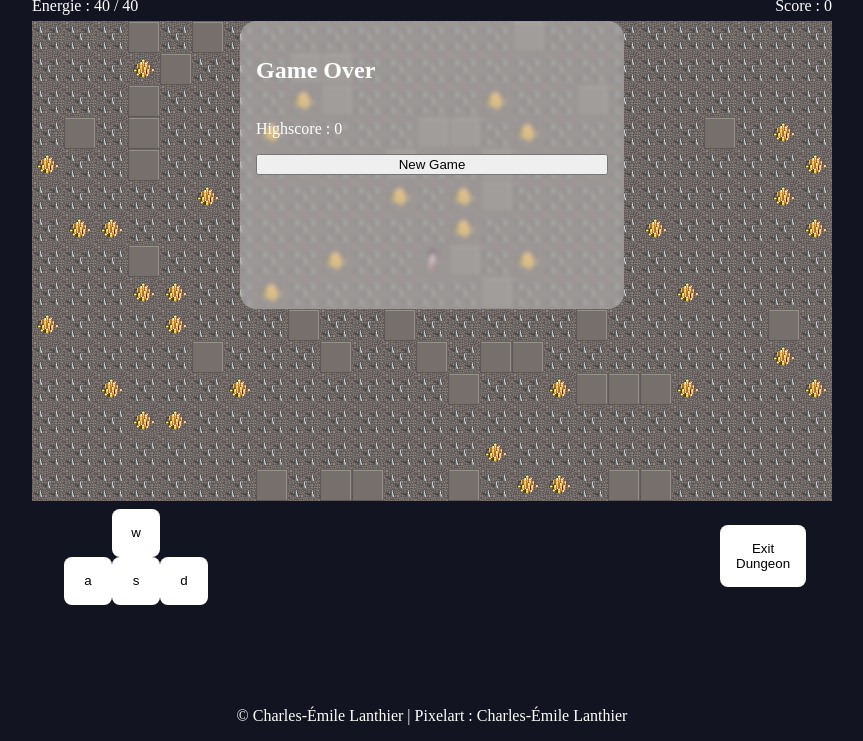
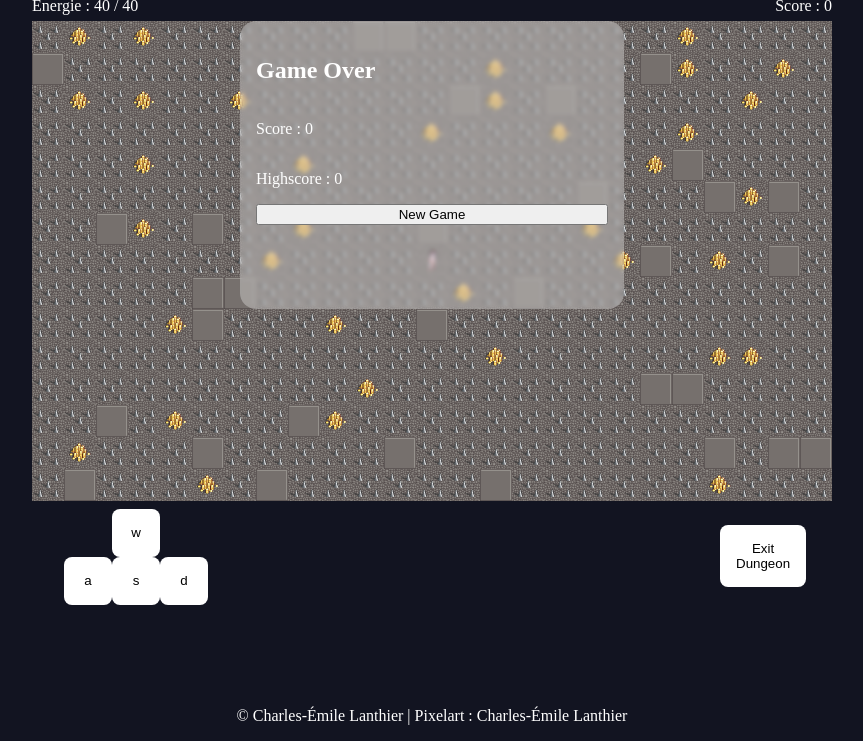
Before and after one commit to Charlanth/web-dev-dungeon-explorer, a plain HTML site: page index.html in a window 1280 px wide. Both pictures are taken after a click on the button "Exit Dungeon". Shown: the part 59-800 px from the top of the page, without its empty margins (208-1071 px from the left). Drawn offline with Linux system fonts and the light colour scheme.

Commit message:
finished gameover functionality

```diff
--- a/index.html
+++ b/index.html
@@ -3,8 +3,9 @@
 <head>
     <meta charset="UTF-8">
     <meta name="viewport" content="width=device-width, initial-scale=1.0">
-    <title>Jeu</title>
+    <title>Dungeon Explorer</title>
 
+    <link rel="icon" type="image/x-icon" href="/assets/tiles/treasure.png">
     <link rel="stylesheet" href="/css/style.css">
     <script type="module" src="/js/main.js"></script>
 </head>
@@ -19,7 +20,7 @@
         <div class="wrapper">
             <section id="game-section">
                 <div class="player-energy">
-                    <p>Énergie : <span id="player-energy"></span></p>
+                    <p>Énergie : <span id="player-energy"></span> / 40</p>
                 </div>
                 <div class="player-score">
                     <p>Score : <span id="player-score"></span></p>
@@ -38,10 +39,11 @@
                     <button id="button-finish-game" type="button" class="button-finish-game">Exit Dungeon</button>
                 </div>
             </section>
-            <section id="game-over" class="game-over hide">
+            <section id="game-over" class="game-over">
                 <h2>Game Over</h2>
-                <p id="highscore">Highscore : 0</p>
-                <button>New Game</button>
+                <p>Score : <span id="final-score">0</span></p>
+                <p>Highscore : <span id="highscore">0</span></p>
+                <button id="new-game" type="button">New Game</button>
             </section>
         </div>
     </main>
--- a/js/gameover.js
+++ b/js/gameover.js
@@ -1,14 +1,42 @@
-import { getPlayer } from "./player";
+import { getPlayer, resetPlayer } from "./player.js";
+import { eraseMap, generateMap, getMapGrid, updateMapTile, updateStats } from "./map.js";
 
 let isGameOver = true;
 
+const gameOverPopUp = document.getElementById("game-over");
+const finalScoreText = document.getElementById("final-score");
+const highScoreText = document.getElementById("highscore");
+
 export function setGameOver(gameStatus) {
-    gameOver = gameStatus;
+    isGameOver = gameStatus;
 }
 
 export let getGameOver = () => isGameOver;
 
 export function gameOver() {
-    let player = getPlayer()
-    player.highScore = player.score > player.highScore ? score : highScore;
+    let player = getPlayer();
+
+    // Met à jour le highscore au besoin
+    player.highScore = player.score > player.highScore ? player.score : player.highScore;
+    finalScoreText.innerText = `${player.score}`;
+    highScoreText.innerText = `${player.highScore}`;
+    setGameOver(true);
+    gameOverPopUp.classList.toggle("hide");
 }
+
+export function toggleGameOver() {
+    if(!gameOverPopUp.classList.contains("hide")) return;
+    gameOver();
+}
+
+export function startNewGame() {
+    if(!getGameOver()) return;
+    resetPlayer();
+    eraseMap();
+    getMapGrid().innerHTML = "";
+    generateMap();
+    updateMapTile(12, 7, "/assets/tiles/player.png", 4);
+    updateStats();
+    setGameOver(false);
+    gameOverPopUp.classList.toggle("hide");
+}
--- a/js/main.js
+++ b/js/main.js
@@ -1,4 +1,5 @@
-import { generateMap, updateStats, movePlayer, updateMapTile } from "./map.js";
+import { movePlayer } from "./map.js";
+import { toggleGameOver, startNewGame } from "./gameover.js";
 
 // Les bouttons pour controller le joueur
 const buttonUp = document.getElementById("button-up");
@@ -6,8 +7,8 @@ const buttonDown = document.getElementById("button-down");
 const buttonLeft = document.getElementById("button-left");
 const buttonRight = document.getElementById("button-right");
 
-const gameOverPopUp = document.getElementById("game-over");
 const buttonFinish = document.getElementById("button-finish-game");
+const buttonNewGame = document.getElementById("new-game");
 
 document.addEventListener("keydown", function(event) {
     if (event.key === "w") {
@@ -24,13 +25,12 @@ document.addEventListener("keydown", function(event) {
     }
 });
 
-generateMap();
-updateMapTile(12, 7, "/assets/tiles/player.png", 4);
-updateStats();
+startNewGame()
 
 buttonUp.addEventListener("click", () => movePlayer(0, -1));
 buttonDown.addEventListener("click", () => movePlayer(0, 1));
 buttonLeft.addEventListener("click", () => movePlayer(-1, 0));
 buttonRight.addEventListener("click", () => movePlayer(1, 0));
 
-buttonFinish.addEventListener("click", () => gameOverPopUp.classList.toggle("hide"));
+buttonFinish.addEventListener("click", toggleGameOver);
+buttonNewGame.addEventListener("click", startNewGame);
--- a/js/map.js
+++ b/js/map.js
@@ -1,4 +1,5 @@
 import { getPlayer } from "./player.js";
+import { gameOver, getGameOver, setGameOver } from "./gameover.js";
 
 const mapHeight = 15;
 const mapWidth = 25;
@@ -24,12 +25,14 @@ const tile_values = {
 };
 
 export let getTileMap = () => map;
+export let eraseMap = () => map = [];
+export let getMapGrid = () => mapGrid;
 
 /**
  * Met à jour le visuel des statistique du joueur
  */
 export function updateStats() {
-    document.getElementById("player-energy").textContent = `${getPlayer().energy} / 40`;
+    document.getElementById("player-energy").textContent = `${getPlayer().energy}`;
     document.getElementById("player-score").textContent = `${getPlayer().score}`;
 }
 
@@ -72,7 +75,11 @@ export function movePlayer(deltaX, deltaY) {
     let player = getPlayer();
 
     // S'assure qu'il reste de l'énergie au joueur sinon préviens le joueur de bouger
-    if (player.energy <= 0) return;
+    if (player.energy <= 0 || getGameOver()){
+        setGameOver(true);
+        gameOver();
+        return;
+    }
 
     let newX = player.x + deltaX, newY = player.y + deltaY;
 
--- a/js/player.js
+++ b/js/player.js
@@ -11,3 +11,10 @@ let player = {
  * @returns Retourne l'objet du joueur
  */
 export let getPlayer = () => player;
+
+export function resetPlayer() {
+    player.x = 12;
+    player.y = 7;
+    player.score = 0;
+    player.energy = 40;
+}
```
Also changed, not shown: css/style.css (+0 -8 lines).
